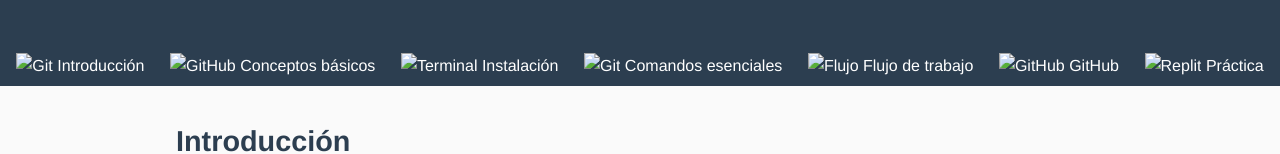
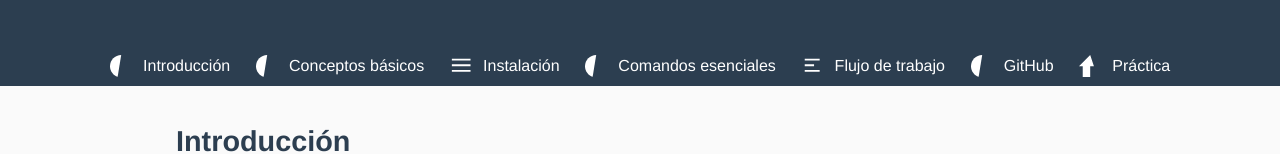
Before and after one commit to taguivalle/GIT_Tutorial, a website: page src/index.html in a window 1280 px wide. Shown: the part 151-305 px from the top of the page. Drawn offline with nearby package versions, Linux system fonts and the light colour scheme.

Commit message:
Añadí menú responsive y corregí rutas de tutorial.svg

```diff
--- a/src/index.html
+++ b/src/index.html
@@ -6,22 +6,50 @@
     <meta name="viewport" content="width=device-width, initial-scale=1">
     <title>Guía práctica de Git &amp; GitHub</title>
 
-    <!-- Normalización (opcional) -->
+    <!-- Favicon -->
+    <link rel="shortcut icon" href="./assets/icons/git.ico" type="image/x-icon">
+
+    <!-- Preload del sprite (solo si lo mantienes externo) -->
+    <link rel="preload" href="./assets/icons/icons.svg" as="image" crossorigin>
+
+    <!-- Normalización -->
     <link rel="stylesheet" href="https://cdnjs.cloudflare.com/ajax/libs/normalize/8.0.1/normalize.min.css"
         integrity="sha256-l85OmPOjvil/SOvVt3HnSSjzF1TUMyT9eV0c2BzEGzU=" crossorigin="anonymous">
 
-    <!-- CSP (meta‑tag, funciona en Five Server) -->
-    <meta http-equiv="Content-Security-Policy" content="default-src 'self';
-                   style-src 'self' https://cdnjs.cloudflare.com;
-                   script-src 'self' 'unsafe-inline' 'unsafe-eval';
-                   frame-src https://replit.com https://*.replit.com;
-                   frame-ancestors 'self' http://localhost:5500 http://127.0.0.1:5500 http://10.2.0.2:5500 http://192.168.1.55:5500;
-                   img-src 'self' data:;
-                   font-src 'self' https://fonts.gstatic.com;
-                   connect-src 'self';">
-
     <!-- Estilos propios -->
     <link rel="stylesheet" href="./css/style.css">
+
+    <!-- CSP (meta) -->
+    <meta http-equiv="Content-Security-Policy" content="
+          default-src 'self';
+          style-src   'self' https://cdnjs.cloudflare.com 'unsafe-inline';
+          script-src  'self' 'unsafe-inline' 'unsafe-eval';
+          img-src     'self' data:;
+          font-src    'self' https://fonts.gstatic.com;
+          connect-src 'self' https://cdnjs.cloudflare.com;
+          frame-src   https://replit.com https://*.replit.com;
+        ">
+
+    <style>
+        :root {
+            --icon-size: 1.4rem;
+            --icon-gap: .4rem;
+        }
+
+        .site-nav .menu svg.icon {
+            width: var(--icon-size);
+            height: var(--icon-size);
+            fill: currentColor;
+            margin-right: var(--icon-gap);
+            vertical-align: middle;
+        }
+
+        .site-nav .menu a:hover svg.icon,
+        .site-nav .menu a:focus svg.icon {
+            fill: #0066cc;
+        }
+    </style>
+</head>
 </head>
 
 <body>
@@ -32,15 +60,64 @@
         <button id="mobile-menu-toggle" aria-label="Abrir menú">☰</button>
     </header>
 
-    <nav class="site-nav">
+    <nav class="site-nav" role="navigation" aria-label="Menú principal">
         <ul class="menu">
-            <li><a href="#intro"><img src="./assets/icons/git.svg" alt="Git"> Introducción</a></li>
-            <li><a href="#conceptos"><img src="./assets/icons/github.svg" alt="GitHub"> Conceptos básicos</a></li>
-            <li><a href="#instalacion"><img src="./assets/icons/terminal.svg" alt="Terminal"> Instalación</a></li>
-            <li><a href="#comandos"><img src="./assets/icons/git.svg" alt="Git"> Comandos esenciales</a></li>
-            <li><a href="#flujo"><img src="./assets/icons/flow.svg" alt="Flujo"> Flujo de trabajo</a></li>
-            <li><a href="#github"><img src="./assets/icons/github.svg" alt="GitHub"> GitHub</a></li>
-            <li><a href="#practica"><img src="./assets/icons/replit.svg" alt="Replit"> Práctica</a></li>
+            <li>
+                <a href="#intro">
+                    <svg class="icon">
+                        <use href="./assets/icons/icons.svg#icon-git"></use>
+                    </svg>
+                    Introducción
+                </a>
+            </li>
+            <li>
+                <a href="#conceptos">
+                    <svg class="icon">
+                        <use href="./assets/icons/icons.svg#icon-github"></use>
+                    </svg>
+                    Conceptos básicos
+                </a>
+            </li>
+            <li>
+                <a href="#instalacion">
+                    <svg class="icon">
+                        <use href="./assets/icons/icons.svg#icon-terminal"></use>
+                    </svg>
+                    Instalación
+                </a>
+            </li>
+            <li>
+                <a href="#comandos">
+                    <svg class="icon">
+                        <use href="./assets/icons/icons.svg#icon-git"></use>
+                    </svg>
+                    Comandos esenciales
+                </a>
+            </li>
+            <li>
+                <a href="#flujo">
+                    <svg class="icon">
+                        <use href="./assets/icons/icons.svg#icon-flow"></use>
+                    </svg>
+                    Flujo de trabajo
+                </a>
+            </li>
+            <li>
+                <a href="#github">
+                    <svg class="icon">
+                        <use href="./assets/icons/icons.svg#icon-github"></use>
+                    </svg>
+                    GitHub
+                </a>
+            </li>
+            <li>
+                <a href="#practica">
+                    <svg class="icon">
+                        <use href="./assets/icons/icons.svg#icon-replit"></use>
+                    </svg>
+                    Práctica
+                </a>
+            </li>
         </ul>
     </nav>
 
```
Also changed, not shown: src/assets/icons/icons.svg (added).
